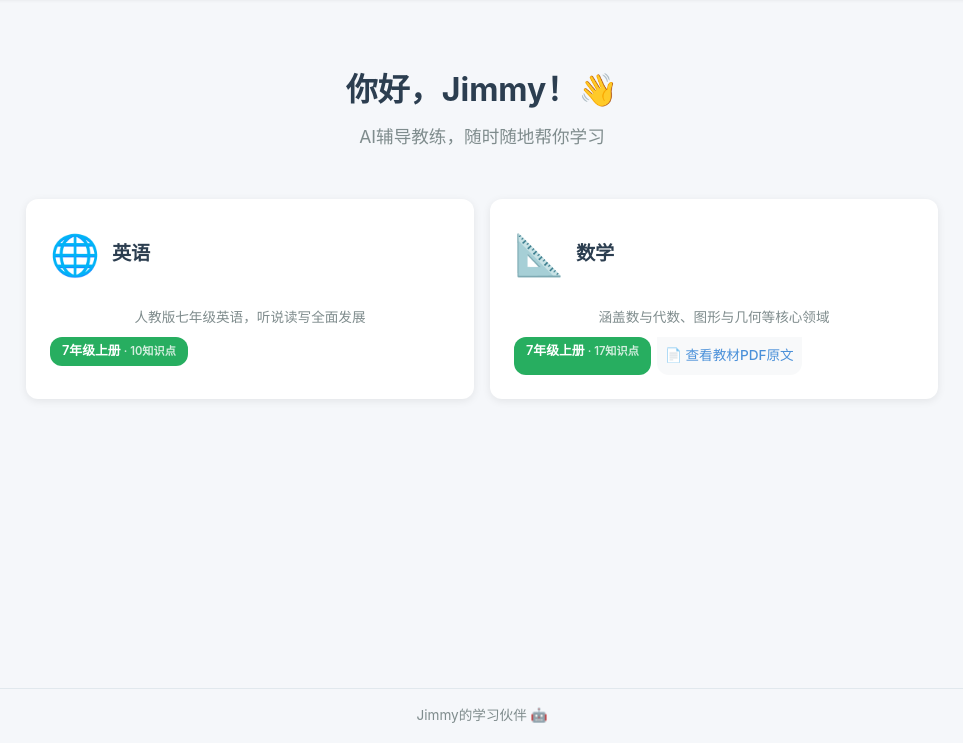
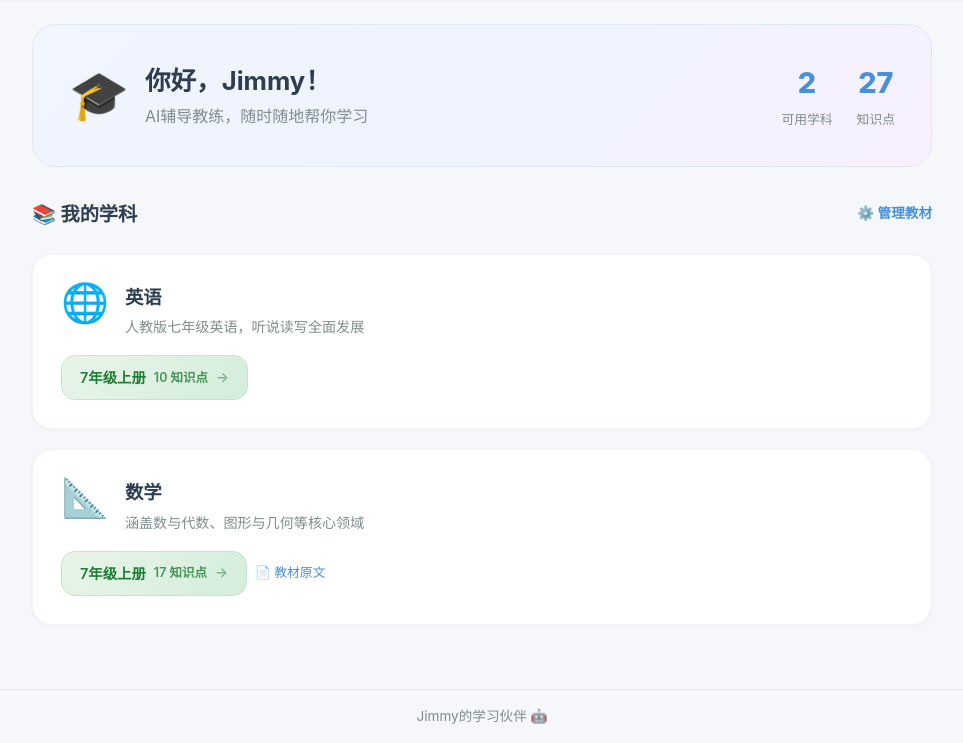
Before and after one commit to AlexYangHZ/JimmyCoach, a FastAPI app: page / in a window 1280 px wide. Shown: the part 57-800 px from the top of the page, without its empty margins (158-1121 px from the left). Run offline with FastAPI, Linux system fonts and the light colour scheme.

Commit message:
refactor: beautify home page with improved UX
- Hero section with gradient background + live stats (学科数, 知识点数)
- Subject cards with gradient-active grade tags and hover effects
- Clean section header with admin link
- Empty state with upload CTA
- Stats computed server-side

Co-Authored-By: Claude Opus 4.8 <noreply@anthropic.com>

```diff
--- a/routes/pages.py
+++ b/routes/pages.py
@@ -179,22 +179,27 @@ MATH_SECTIONS_FALLBACK = MATH_SECTIONS = [
 @router.get("/", response_class=HTMLResponse)
 async def home(request: Request, db: AsyncSession = Depends(get_db)):
     subjects = []
+    total_topics = 0
+    ready_count = 0
     for subj in SUBJECT_CATALOG:
         grades_display = []
         for g in subj["grades"]:
             if g.get("ready"):
+                ready_count += 1
                 tc = g.get("topic_count", 0)
                 if tc == 0 and subj["id"] == "math":
                     tc = len(MATH_SECTIONS_FALLBACK)
                 elif tc == 0:
                     tc = len(_load_sections(subj["id"], g["grade"]))
+                total_topics += tc
                 grades_display.append({**g, "topic_count": tc})
             else:
                 grades_display.append({**g, "topic_count": 0})
         subjects.append({**subj, "grades": grades_display})
 
     return request.app.state.templates.TemplateResponse(
-        "home.html", _ctx(request, subjects=subjects))
+        "home.html", _ctx(request, subjects=subjects,
+                          total_topics=total_topics, ready_count=ready_count))
 
 
 @router.get("/subjects/{subject}/{grade}", response_class=HTMLResponse)
--- a/static/style.css
+++ b/static/style.css
@@ -415,13 +415,62 @@ a:hover { text-decoration: underline; }
 /* === Error === */
 .error { color: var(--danger); padding: 20px; text-align: center; }
 
-/* === Subject Card === */
-.subject-desc { font-size: 0.85rem; color: var(--text-light); margin: 8px 0; }
-.badge-ready { background: #e8f5e9; color: var(--success); padding: 4px 12px; border-radius: 12px; font-size: 0.8rem; }
-.badge-pending { background: #fff8e1; color: var(--warning); padding: 4px 12px; border-radius: 12px; font-size: 0.8rem; }
-.subject-soon { opacity: 0.7; }
-.coming-soon { text-align: center; padding: 60px 20px; color: var(--text-light); }
-.coming-soon p { margin: 8px 0; }
+/* === Home Page === */
+.home-page { max-width: 900px; margin: 0 auto; }
+.home-hero {
+    display: flex; align-items: center; justify-content: space-between; flex-wrap: wrap; gap: 16px;
+    padding: 32px 36px; margin-bottom: 32px;
+    background: linear-gradient(135deg, #f0f5ff 0%, #eef3ff 50%, #f8f0ff 100%);
+    border-radius: 24px; border: 1px solid #e0e8f5;
+}
+.home-hero-content { display: flex; align-items: center; gap: 16px; }
+.home-hero-emoji { font-size: 3rem; }
+.home-hero-content h1 { font-size: 1.6rem; margin-bottom: 2px; }
+.home-hero-content p { color: var(--text-light); font-size: 1rem; }
+.home-hero-stats { display: flex; gap: 24px; }
+.hero-stat { text-align: center; }
+.hero-stat-num { font-size: 1.8rem; font-weight: 800; color: var(--primary); display: block; }
+.hero-stat-label { font-size: .8rem; color: var(--text-light); }
+
+.section-head { display: flex; align-items: center; justify-content: space-between; margin-bottom: 20px; }
+.section-head h2 { font-size: 1.2rem; }
+.section-link { font-size: .85rem; color: var(--primary); font-weight: 600; }
+.section-link:hover { text-decoration: underline; }
+
+.subject-grid { display: flex; flex-direction: column; gap: 20px; }
+
+.subj-card {
+    background: var(--card-bg); border-radius: 20px; padding: 28px;
+    box-shadow: 0 1px 4px rgba(0,0,0,.04);
+    border: 1px solid #f0f3f7; transition: all .2s;
+}
+.subj-card:hover { border-color: #dde5f0; box-shadow: 0 4px 16px rgba(0,0,0,.06); }
+.subj-card-top { display: flex; align-items: flex-start; gap: 16px; margin-bottom: 18px; }
+.subj-icon { font-size: 2.4rem; line-height: 1; }
+.subj-card-head h3 { font-size: 1.15rem; margin-bottom: 4px; }
+.subj-desc { font-size: .88rem; color: var(--text-light); line-height: 1.5; }
+
+.subj-grades { display: flex; flex-wrap: wrap; gap: 8px; align-items: center; }
+.subj-grade {
+    display: flex; align-items: center; gap: 8px; padding: 10px 18px;
+    border-radius: 14px; font-size: .9rem; text-decoration: none; transition: all .15s;
+}
+.subj-grade-active {
+    background: linear-gradient(135deg, #e8f5e9, #d4edda);
+    color: #1e7e34; font-weight: 600; border: 1px solid #c3e6cb;
+}
+.subj-grade-active:hover { transform: translateY(-1px); box-shadow: 0 2px 8px rgba(39,174,96,.15); text-decoration: none; color: #155724; }
+.grade-count { font-size: .78rem; opacity: .8; }
+.grade-arrow { opacity: .5; font-size: .85rem; }
+.subj-grade-soon {
+    background: #f5f6f8; color: var(--text-light); border: 1px solid #eef0f3;
+    cursor: default;
+}
+.subj-pdf-link { font-size: .8rem; color: var(--primary); padding: 6px 0; font-weight: 500; }
+.subj-pdf-link:hover { text-decoration: underline; }
+
+.home-empty { text-align: center; padding: 80px 20px; }
+.empty-icon { font-size: 4rem; display: block; margin-bottom: 16px; }
 
 /* === Subject Card Wrap === */
 .subject-card-wrap { display: flex; flex-direction: column; gap: 4px; }
--- a/templates/home.html
+++ b/templates/home.html
@@ -2,39 +2,76 @@
 {% block title %}Jimmy教练 — 首页{% endblock %}
 
 {% block content %}
-<div class="home-container">
-    <section class="hero">
-        <h1>你好，Jimmy！👋</h1>
-        <p class="subtitle">AI辅导教练，随时随地帮你学习</p>
+<div class="home-page">
+    <!-- Hero -->
+    <section class="home-hero">
+        <div class="home-hero-content">
+            <span class="home-hero-emoji">🎓</span>
+            <div>
+                <h1>你好，Jimmy！</h1>
+                <p>AI辅导教练，随时随地帮你学习</p>
+            </div>
+        </div>
+        <div class="home-hero-stats">
+            <div class="hero-stat">
+                <span class="hero-stat-num">{{ ready_count }}</span>
+                <span class="hero-stat-label">可用学科</span>
+            </div>
+            <div class="hero-stat">
+                <span class="hero-stat-num">{{ total_topics }}</span>
+                <span class="hero-stat-label">知识点</span>
+            </div>
+        </div>
     </section>
 
-    <section class="subject-grid">
+    <!-- Subjects -->
+    <section class="home-subjects">
+        <div class="section-head">
+            <h2>📚 我的学科</h2>
+            <a href="/admin" class="section-link">⚙️ 管理教材</a>
+        </div>
+
+        <div class="subject-grid">
             {% for subject in subjects %}
-        <div class="subject-card">
-            <div class="subject-card-top">
-                <span class="subject-icon">{{ subject.icon }}</span>
-                <h2>{{ subject.name }}</h2>
+            <div class="subj-card">
+                <div class="subj-card-top">
+                    <span class="subj-icon">{{ subject.icon }}</span>
+                    <div class="subj-card-head">
+                        <h3>{{ subject.name }}</h3>
+                        <p class="subj-desc">{{ subject.description }}</p>
                     </div>
-            <p class="subject-desc">{{ subject.description }}</p>
-            <div class="subject-grades">
+                </div>
+                <div class="subj-grades">
                     {% for g in subject.grades %}
                         {% if g.ready %}
-                    <a href="/subjects/{{ subject.id }}/{{ g.grade }}" class="grade-tag active">
-                        {{ g.grade }}年级{{ g.semester }}
-                        {% if g.topic_count %}
-                        <span style="font-size:.7rem;opacity:.8"> · {{ g.topic_count }}知识点</span>
-                        {% endif %}
+                        <a href="/subjects/{{ subject.id }}/{{ g.grade }}" class="subj-grade subj-grade-active">
+                            <span class="grade-label">{{ g.grade }}年级{{ g.semester }}</span>
+                            <span class="grade-count">{{ g.topic_count }} 知识点</span>
+                            <span class="grade-arrow">→</span>
                         </a>
                         {% if g.pdf_url %}
-                    <a href="{{ g.pdf_url }}" target="_blank" class="pdf-link">📄 查看教材PDF原文</a>
+                        <a href="{{ g.pdf_url }}" target="_blank" class="subj-pdf-link">📄 教材原文</a>
                         {% endif %}
                         {% else %}
-                    <span class="grade-tag soon">{{ g.grade }}年级{{ g.semester }} · 即将上线</span>
+                        <span class="subj-grade subj-grade-soon">
+                            <span class="grade-label">{{ g.grade }}年级{{ g.semester }}</span>
+                            <span class="grade-count">即将上线</span>
+                        </span>
                         {% endif %}
                     {% endfor %}
                 </div>
             </div>
             {% endfor %}
+        </div>
+
+        {% if not subjects %}
+        <div class="home-empty">
+            <span class="empty-icon">📚</span>
+            <h2>还没有学科内容</h2>
+            <p>前往管理后台上传第一本教材开始吧</p>
+            <a href="/admin" class="btn-primary">🚀 开始上传</a>
+        </div>
+        {% endif %}
     </section>
 </div>
 {% endblock %}
```
Lines whose indentation alone changed are shown as unchanged.
